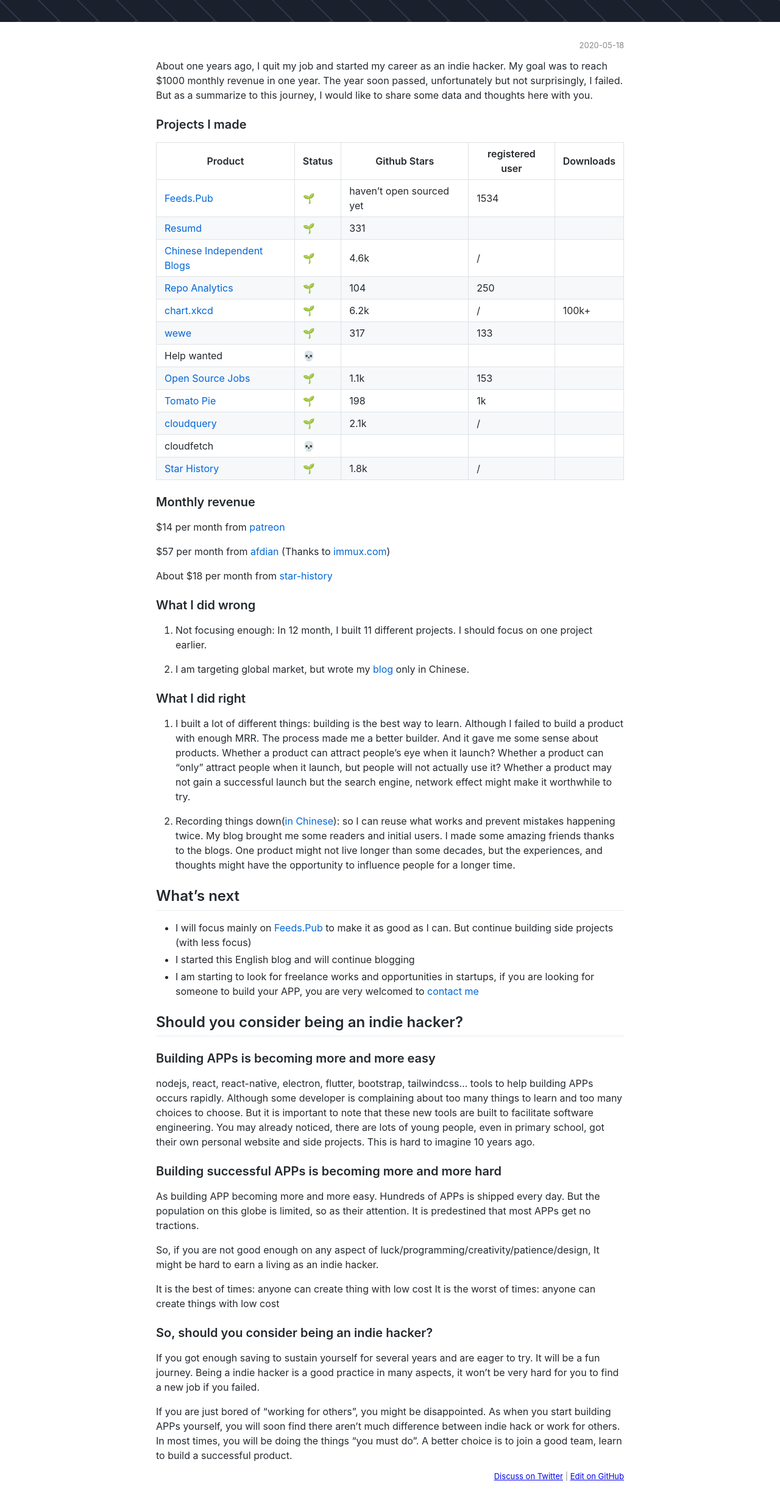
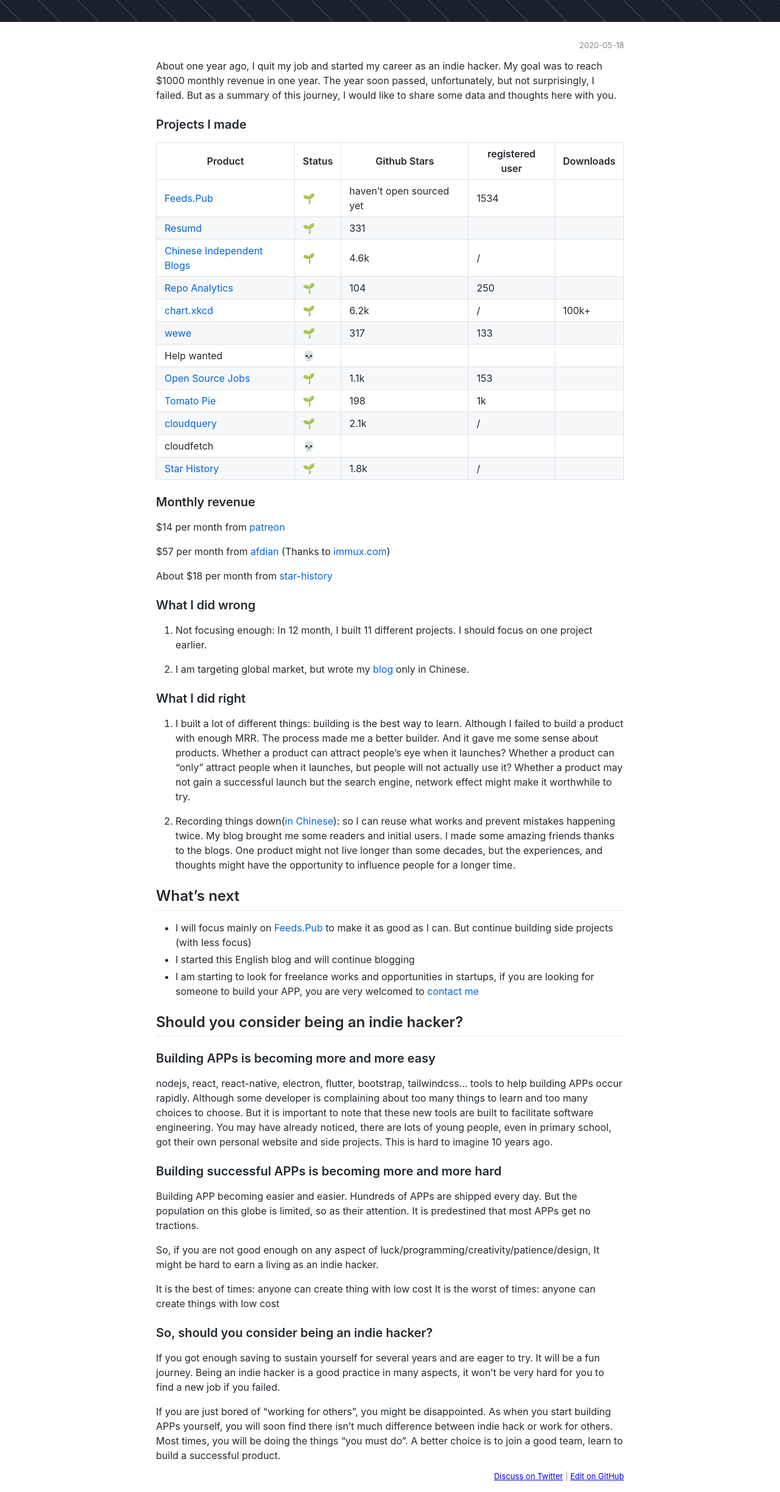
Before and after one commit to timqian/blog, a website: page docs/one-year-indie-hacker.html in a window 1280 px wide. Shown: the part 351-2797 px from the top of the page at 61% size. Drawn offline with Linux system fonts and the light colour scheme.

Commit message:
update wording

```diff
--- a/docs/one-year-indie-hacker.html
+++ b/docs/one-year-indie-hacker.html
@@ -34,7 +34,7 @@
     <div class="content">
       <div class="padding">
         <p class="date">2020-05-18</p>
-        <div class="markdown-body line-numbers"><p>About one years ago, I quit my job and started my career as an indie hacker. My goal was to reach $1000 monthly revenue in one year. The year soon passed, unfortunately but not surprisingly, I failed. But as a summarize to this journey, I would like to share some data and thoughts here with you.</p>
+        <div class="markdown-body line-numbers"><p>About one year ago, I quit my job and started my career as an indie hacker. My goal was to reach $1000 monthly revenue in one year. The year soon passed, unfortunately, but not surprisingly, I failed. But as a summary of this journey, I would like to share some data and thoughts here with you.</p>
 <h3>Projects I made</h3>
 <table>
 <thead>
@@ -149,7 +149,7 @@
 <h3>What I did right</h3>
 <ol>
 <li>
-<p>I built a lot of different things: building is the best way to learn. Although I failed to build a product with enough MRR. The process made me a better builder. And it gave me some sense about products. Whether a product can attract people’s eye when it launch? Whether a product can “only” attract people when it launch, but people will not actually use it? Whether a product may not gain a successful launch but the search engine, network effect might make it worthwhile to try.</p>
+<p>I built a lot of different things: building is the best way to learn. Although I failed to build a product with enough MRR. The process made me a better builder. And it gave me some sense about products. Whether a product can attract people’s eye when it launches? Whether a product can “only” attract people when it launches, but people will not actually use it? Whether a product may not gain a successful launch but the search engine, network effect might make it worthwhile to try.</p>
 </li>
 <li>
 <p>Recording things down(<a href="https://blog.t9t.io">in Chinese</a>): so I can reuse what works and prevent mistakes happening twice. My blog brought me some readers and initial users. I made some amazing friends thanks to the blogs. One product might not live longer than some decades, but the experiences, and thoughts might have the opportunity to influence people for a longer time.</p>
@@ -163,15 +163,15 @@
 </ul>
 <h2>Should you consider being an indie hacker?</h2>
 <h3>Building APPs is becoming more and more easy</h3>
-<p>nodejs, react, react-native, electron, flutter, bootstrap, tailwindcss… tools to help building APPs occurs rapidly. Although some developer is complaining about too many things to learn and too many choices to choose. But it is important to note that these new tools are built to facilitate software engineering. You may already noticed, there are lots of young people, even in primary school, got their own personal website and side projects. This is hard to imagine 10 years ago.</p>
+<p>nodejs, react, react-native, electron, flutter, bootstrap, tailwindcss… tools to help building APPs occur rapidly. Although some developer is complaining about too many things to learn and too many choices to choose. But it is important to note that these new tools are built to facilitate software engineering. You may have already noticed, there are lots of young people, even in primary school, got their own personal website and side projects. This is hard to imagine 10 years ago.</p>
 <h3>Building successful APPs is becoming more and more hard</h3>
-<p>As building APP becoming more and more easy. Hundreds of APPs is shipped every day. But the population on this globe is limited, so as their attention. It is predestined that most APPs get no tractions.</p>
+<p>Building APP becoming easier and easier. Hundreds of APPs are shipped every day. But the population on this globe is limited, so as their attention. It is predestined that most APPs get no tractions.</p>
 <p>So, if you are not good enough on any aspect of luck/programming/creativity/patience/design, It might be hard to earn a living as an indie hacker.</p>
 <p>It is the best of times: anyone can create thing with low cost
 It is the worst of times: anyone can create things with low cost</p>
 <h3>So, should you consider being an indie hacker?</h3>
-<p>If you got enough saving to sustain yourself for several years and are eager to try. It will be a fun journey. Being a indie hacker is a good practice in many aspects, it won’t be very hard for you to find a new job if you failed.</p>
-<p>If you are just bored of “working for others”, you might be disappointed. As when you start building APPs yourself, you will soon find there aren’t much difference between indie hack or work for others. In most times, you will be doing the things “you must do”. A better choice is to join a good team, learn to build a successful product.</p>
+<p>If you got enough saving to sustain yourself for several years and are eager to try. It will be a fun journey. Being an indie hacker is a good practice in many aspects, it won’t be very hard for you to find a new job if you failed.</p>
+<p>If you are just bored of “working for others”, you might be disappointed. As when you start building APPs yourself, you will soon find there isn’t much difference between indie hack or work for others. Most times, you will be doing the things “you must do”. A better choice is to join a good team, learn to build a successful product.</p>
 </div>
 
         <p class="date">
--- a/docs/rss.xml
+++ b/docs/rss.xml
@@ -4,7 +4,7 @@
         <title>timqian</title>
         <link>https://timqian.com/blog</link>
         <description>undefined</description>
-        <lastBuildDate>Mon, 18 May 2020 09:19:45 GMT</lastBuildDate>
+        <lastBuildDate>Mon, 18 May 2020 10:47:06 GMT</lastBuildDate>
         <docs>https://validator.w3.org/feed/docs/rss2.html</docs>
         <generator>https://github.com/jpmonette/feed</generator>
         <item>
```
Also changed, not shown: posts/one-year-indie-hacker.md (+6 -6 lines).
